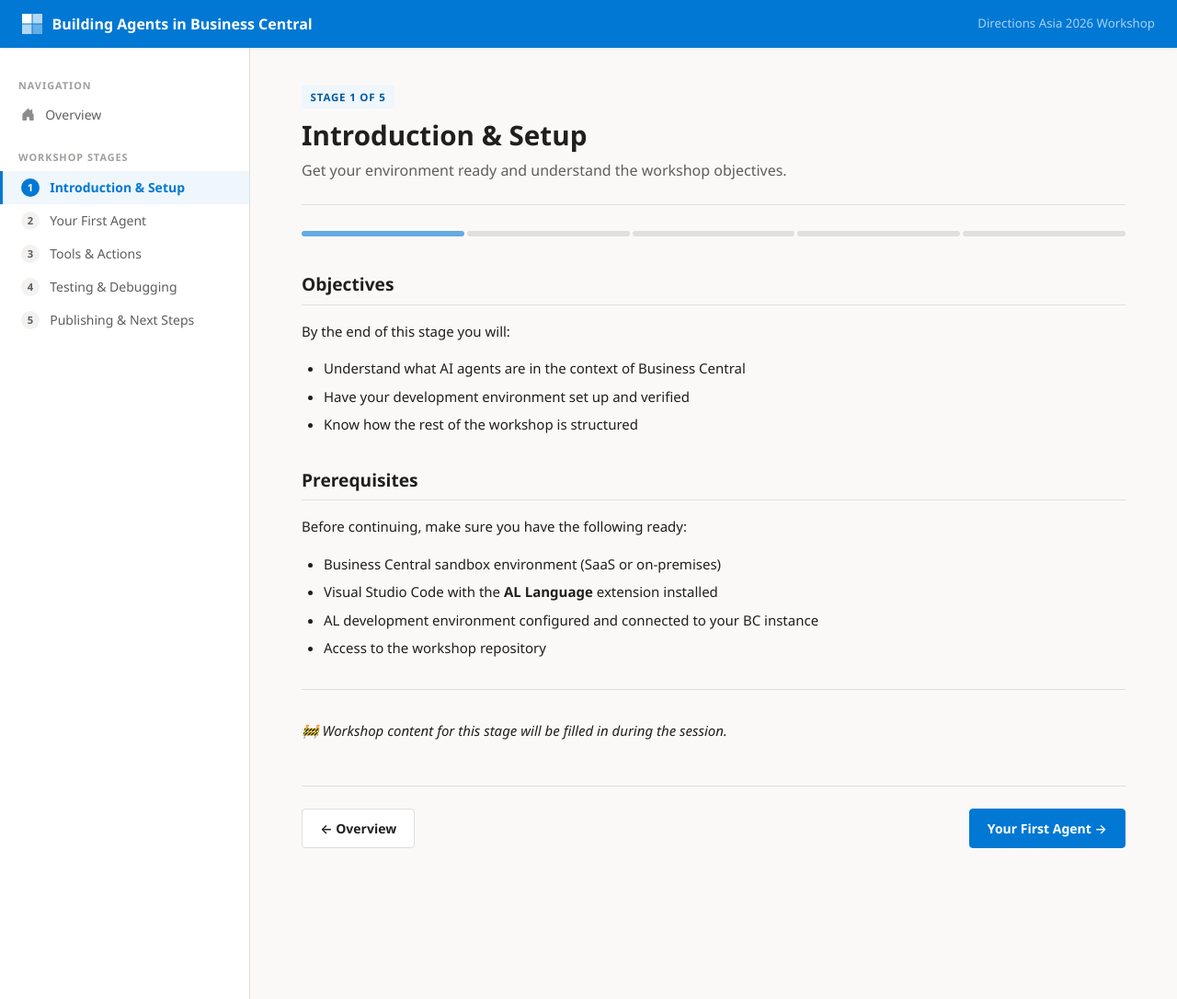
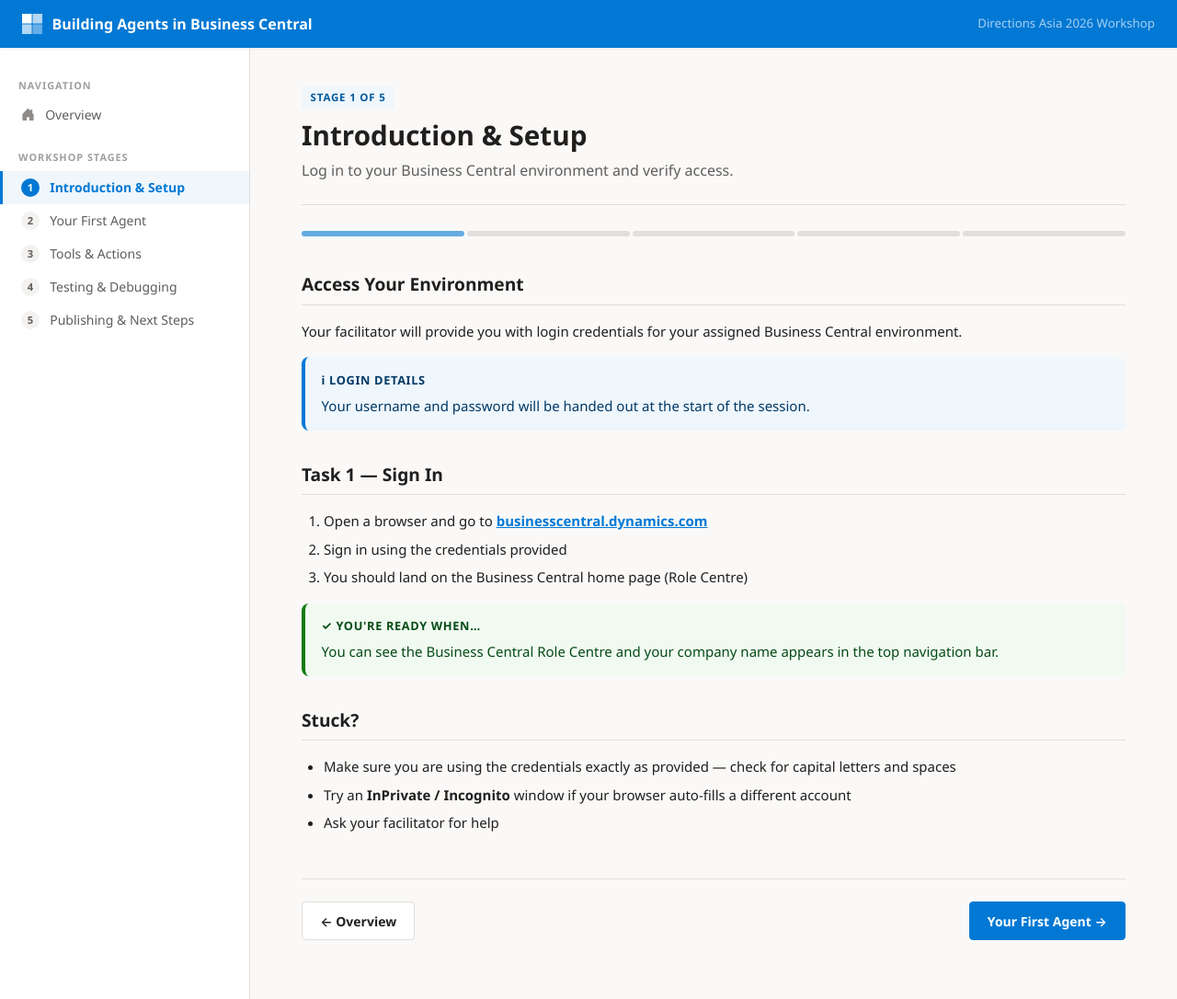
Before and after one commit to thloke/directionsAsia2026, a Jekyll site: the page built from stages/01-introduction.md, in a window 1280 px wide and 1086 px high. Shown: the whole window at 92% size. Built offline with Jekyll 4.4.1, drawn with Linux system fonts in a browser that asks for light colours.

Commit message:
Stage 1: add environment access task
Co-authored-by: Copilot <223556219+Copilot@users.noreply.github.com>

```diff
--- a/stages/01-introduction.md
+++ b/stages/01-introduction.md
@@ -2,28 +2,33 @@
 layout: stage
 title: "Introduction & Setup"
 stage_num: 1
-description: "Get your environment ready and understand the workshop objectives."
+description: "Log in to your Business Central environment and verify access."
 next_stage: /stages/02-first-agent/
 next_title: "Your First Agent"
 ---
 
-## Objectives
+## Access Your Environment
 
-By the end of this stage you will:
+Your facilitator will provide you with login credentials for your assigned Business Central environment.
 
-- Understand what AI agents are in the context of Business Central
-- Have your development environment set up and verified
-- Know how the rest of the workshop is structured
+<div class="callout callout-info">
+  <div class="callout-title">&#8505; Login Details</div>
+  Your username and password will be handed out at the start of the session.
+</div>
 
-## Prerequisites
+## Task 1 — Sign In
 
-Before continuing, make sure you have the following ready:
+1. Open a browser and go to **[businesscentral.dynamics.com](https://businesscentral.dynamics.com)**
+2. Sign in using the credentials provided
+3. You should land on the Business Central home page (Role Centre)
 
-- Business Central sandbox environment (SaaS or on-premises)
-- Visual Studio Code with the **AL Language** extension installed
-- AL development environment configured and connected to your BC instance
-- Access to the workshop repository
+<div class="callout callout-tip">
+  <div class="callout-title">&#10003; You're ready when…</div>
+  You can see the Business Central Role Centre and your company name appears in the top navigation bar.
+</div>
 
----
+## Stuck?
 
-*&#128679; Workshop content for this stage will be filled in during the session.*
+- Make sure you are using the credentials exactly as provided — check for capital letters and spaces
+- Try an **InPrivate / Incognito** window if your browser auto-fills a different account
+- Ask your facilitator for help
```
